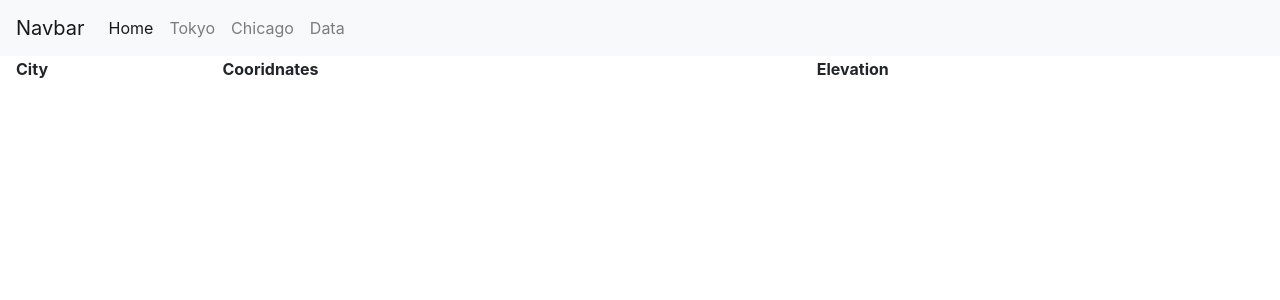
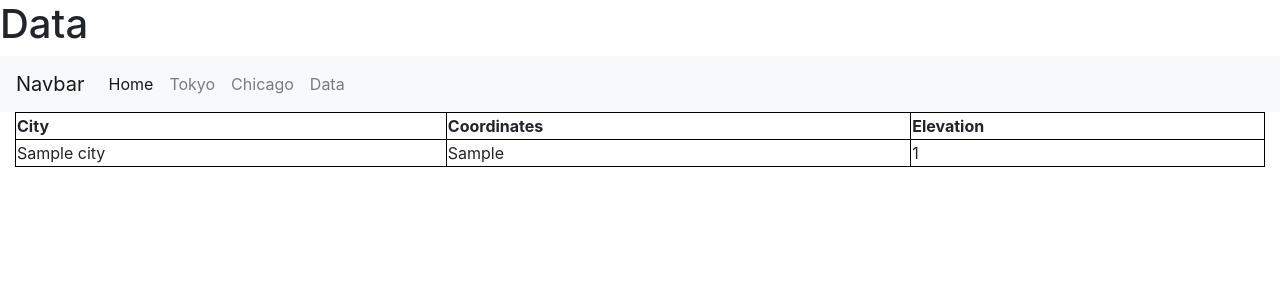
Before and after one commit to Kappa5400/Weather_app, a Flask app: page /data in a window 1280 px wide. Shown: the top 300 px of the page. Run offline with Flask 3, Linux system fonts and the light colour scheme; tables that the repository leaves empty hold one stand-in row (values such as "Sample post"); lists and menus that the app fills with data are empty; some libraries are stand-ins or nearby versions.

Commit message:
It works!

```diff
--- a/main.py
+++ b/main.py
@@ -134,7 +134,8 @@ def home():
                         VALUES (?, ?, ?)
                     """, (city, coordinates, elevation))
             cities.commit()
-            return render_template("/data.html")
+            db_cities = query_db("SELECT name, coordinates, elevation FROM cities")
+            return render_template("/data.html", cities=db_cities)
     else:
         return render_template('index.html')
 
@@ -157,7 +158,8 @@ def tokyo():
 
 @app.route('/data')
 def data():
-    return render_template('data.html')
+    cities = query_db("SELECT name, coordinates, elevation FROM cities")
+    return render_template('data.html', cities=cities)
 
 if __name__ == '__main__':
     init_db()
--- a/schema.sql
+++ b/schema.sql
@@ -5,5 +5,5 @@ CREATE TABLE IF NOT EXISTS cities (
     id INTEGER PRIMARY KEY AUTOINCREMENT,
     name TEXT NOT NULL,
     coordinates TEXT NOT NULL,
-    elevation TEXT NOT NULL
+    elevation TEXT REAL
 );
--- a/templates/data.html
+++ b/templates/data.html
@@ -4,7 +4,6 @@
     <meta charset="utf-8">
     <meta name="viewport" content="width=device-width, initial-scale=1, shrink-to-fit=no">
     <link rel="stylesheet" href="https://cdn.jsdelivr.net/npm/bootstrap@4.3.1/dist/css/bootstrap.min.css" integrity="sha384-ggOyR0iXCbMQv3Xipma34MD+dH/1fQ784/j6cY/iJTQUOhcWr7x9JvoRxT2MZw1T" crossorigin="anonymous">
-    {% extends "base.html" %}
     <h1>Data</h1>
     <style>
         table, th, td {
@@ -13,20 +12,21 @@
     </style>
 </head>
     <body>
+    {% extends "base.html" %}
     {% block content %}
         <table style="width:100%">
             <tr>
                 <th>City</th>
-                <th>Cooridnates</th>
+                <th>Coordinates</th>
                 <th>Elevation</th>
             </tr>
-            {% for city in cities %}
-                <tr>
-                    <td>{{cities[0]}}</td>
-                    <td>{{cities[1]}}</td>
-                    <td>{{cities[2]}}</td>
-                </tr>
-            {%endfor%}
+         {% for city in cities %}
+                        <tr>
+                            <td>{{ city[0] }}</td>
+                            <td>{{ city[1] }}</td>
+                            <td>{{ city[2] }}</td>
+                        </tr>
+                    {% endfor %}
             </table>
         {% endblock %}
     </body>
```
Also changed, not shown: .cache', expires_after = 3600.sqlite, database.db.
